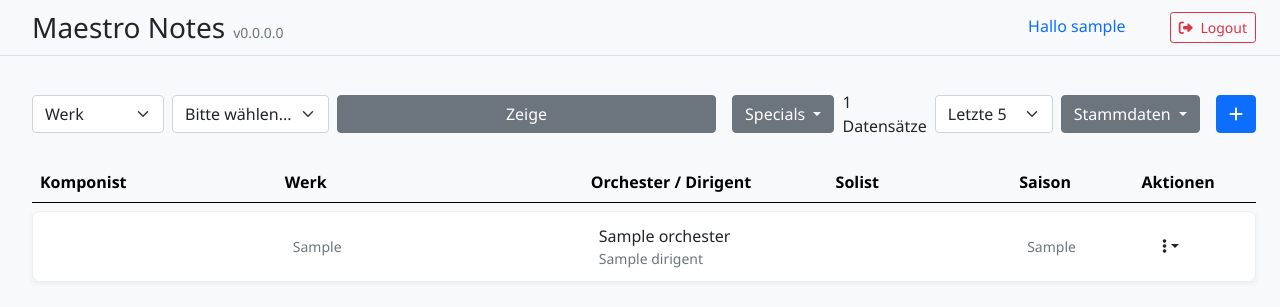
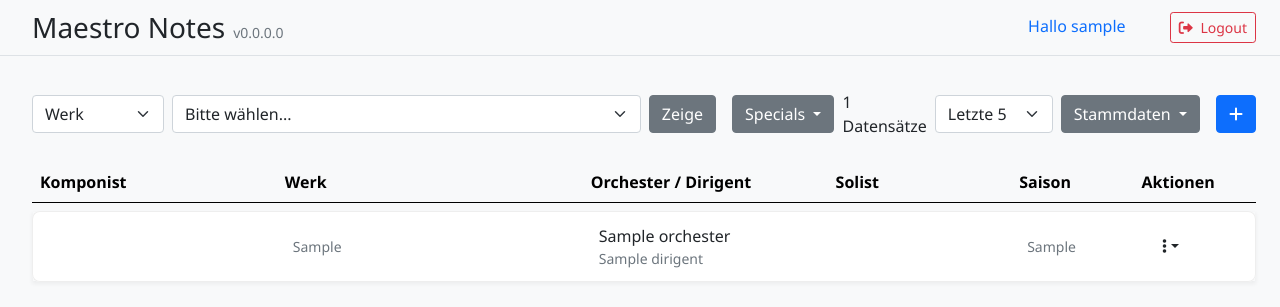
Before and after one commit to bluechip0815/MaestroNote, an ASP.NET Core app: page / in a window 1280 px wide. Shown: the top 307 px of the page. Run offline with ASP.NET Core 8, Linux system fonts and the light colour scheme; the visitor is signed in with stand-in values (Sample User, id 1); tables that the repository leaves empty hold one stand-in row (values such as "Sample post"); style sheets or scripts are compiled from the project's sources; some libraries are stand-ins or nearby versions.

Commit message:
Fix: resize search input dynamically up to 40%
Applied `flex-grow-1` and `max-width: 40%` to the search select and text input fields in `Pages/Index.razor` to dynamically consume space without overwhelming desktop displays. Updated adjacent button groups by replacing `w-100` with custom responsive class `.w-100-mobile`. Overridden `max-width` in mobile media query to ensure inputs stay full width on mobile devices.

Co-authored-by: bluechip0815 <71322513+bluechip0815@users.noreply.github.com>

```diff
--- a/Pages/Index.razor
+++ b/Pages/Index.razor
@@ -43,11 +43,11 @@
 
                 @if (searchCategory == "Note")
                 {
-                    <input type="text" class="form-control" style="width: 200px;" @bind="searchTerm" placeholder="(* und ? möglich)" />
+                    <input type="text" class="form-control flex-grow-1" style="max-width: 40%;" @bind="searchTerm" placeholder="(* und ? möglich)" />
                 }
                 else
                 {
-                    <select class="form-select" style="width: auto;" @bind="searchTerm">
+                    <select class="form-select flex-grow-1" style="max-width: 40%;" @bind="searchTerm">
                         <option value="">Bitte wählen...</option>
                         @if (searchCategory == "Werk")
                         {
@@ -101,7 +101,7 @@
                     </select>
                 }
 
-                <div class="d-flex w-100 gap-2">
+                <div class="d-flex w-100-mobile gap-2">
                     <button class="btn btn-secondary flex-grow-1" @onclick="RefreshList">Zeige</button>
 
                     <button class="btn flex-grow-1 d-md-none" style="background-color: #ff9999; border-color: #ff8888; color: #000;" @onclick="OpenConcertLocationModal">
--- a/wwwroot/css/site.css
+++ b/wwwroot/css/site.css
@@ -123,6 +123,13 @@ a:hover, .btn-link:hover {
     .search-container {
         flex-direction: column;
         align-items: stretch !important;
+    }
+    .search-container input,
+    .search-container select {
+        max-width: 100% !important;
+    }
+    .search-container .w-100-mobile {
+        width: 100% !important;
     }
     .search-container > * {
         width: 100% !important;
```
